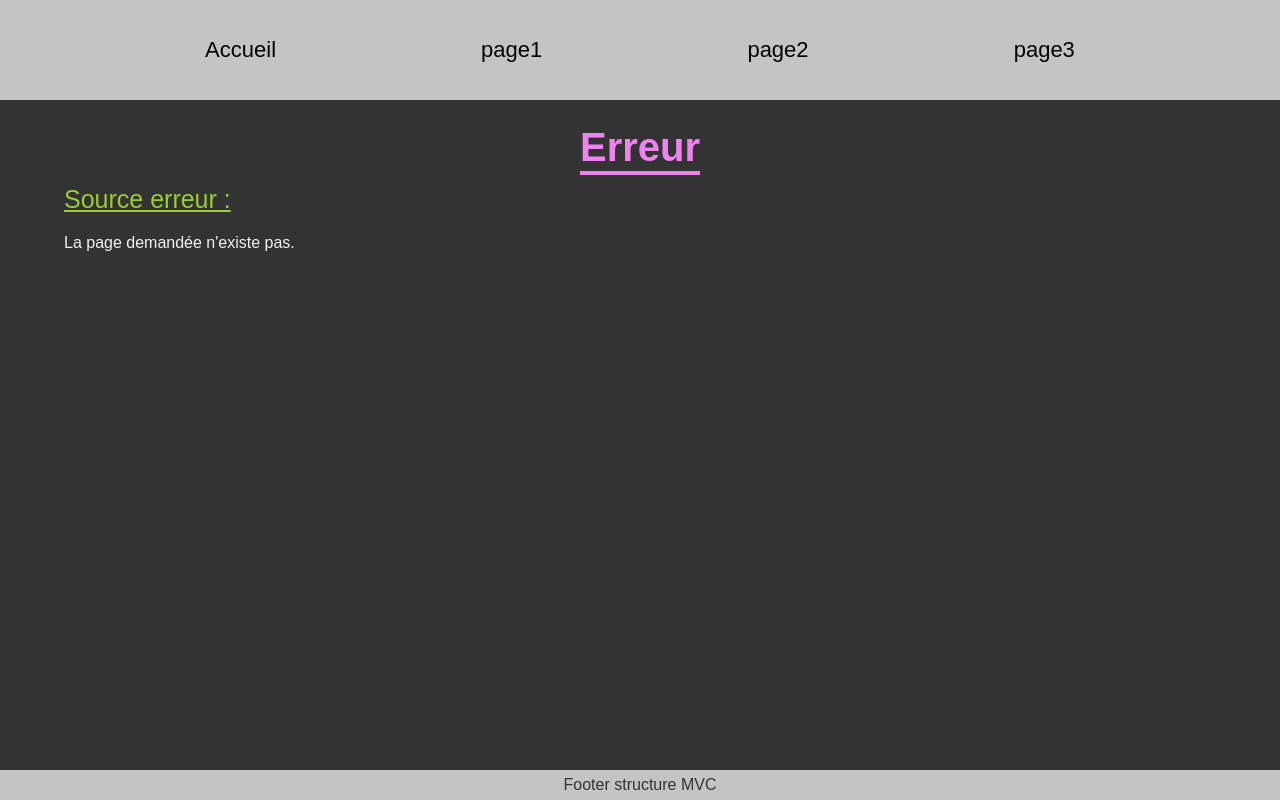
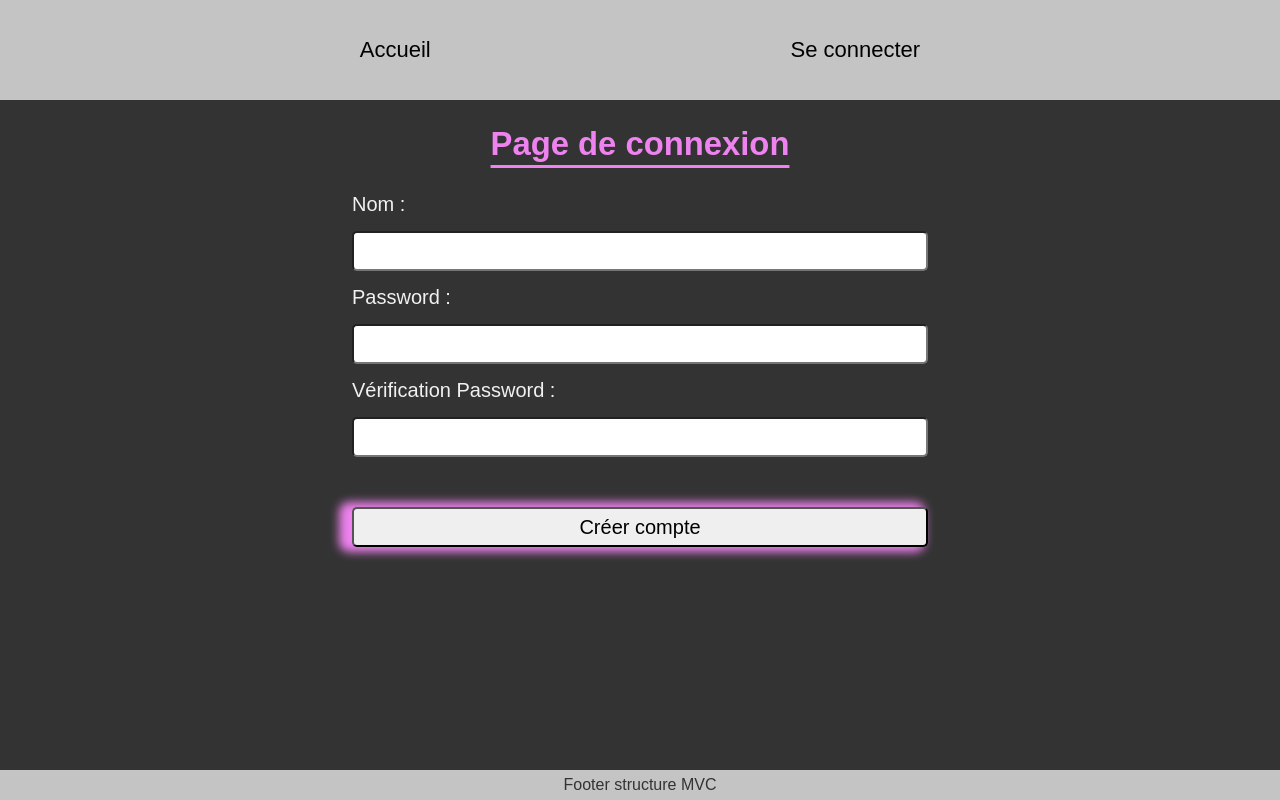
Before and after one commit to ChristopheC-83/velo_expresso_2, a PHP site: page /login in a window 1280 px wide. Run offline with PHP 8.4, Linux system fonts and the light colour scheme; data that the repository does not hold is empty; some libraries are stand-ins or nearby versions.

Commit message:
creation page de connexion

```diff
--- a/controllers/mainController.controller.php
+++ /dev/null
@@ -1,98 +0,0 @@
-<?php
-//mainController peut être fait en POO mais ce n'est pas une obligation
-// ici, nous sommes en procédural
-
-
-// mainController répertorie les pages avec leurs infos respectives
-
-
-
-require_once("./controllers/functionController.controller.php");
-require_once("./models/mainManager.model.php");
-
-
-function pageAccueil()
-{
-    // Exemple de message d'alerte
-    // ajouterMessageAlerte("message test", "rouge");
-    // ajouterMessageAlerte("message test2", "orange");
-
-    // avec extract de genererPage
-    //la variable $variable_de_demo aura la valeur "demo de variable"
-    // génial non !?!
-
-    $data_page = [
-        "page_description" => "Description accueil",
-        "page_title" => "titre accueil",
-        "view" => "views/pages/public/accueil.view.php",
-        // on met un template variable au cas où une page en necessiterait un différent
-        "template" => "views/commons/template.php",
-        "css"=>"accueilContainer",
-        "variable_de_demo" => "demo de variable",
-
-    ];
-    genererPage($data_page);
-}
-function pageErreur($msg)
-{
-
-    $data_page = [
-        "page_description" => "Erreur !",
-        "page_title" => "Erreur !",
-        "view" => "views/pages/public/erreur.view.php",
-        "template" => "views/commons/template.php",
-        "msg" => $msg,
-
-    ];
-    genererPage($data_page);
-}
-function page1()
-{
-    //exemple de message d'alerte
-    // $_SESSION['alert']=[
-    //     "message"=> "exemple de message d'alerte pour page1",
-    //     "type"=> "alerteVerte",
-    // ];
-
-    //on récupère les datas de mainManager, function getDataX()
-    $datas = getDataX();
-
-    $data_page = [
-        "page_description" => "Description Page 1",
-        "page_title" => "titre page 1",
-        "view" => "views/pages/public/page1.view.php",
-        "template" => "views/commons/template.php",
-        "datas" => $datas,
-
-    ];
-    genererPage($data_page);
-}
-function page2()
-{
-
-
-    //on récupère les datas de mainManager, function getDatas()
-    $datas = getDatas();
-
-    $data_page = [
-        "page_description" => "Description Page 2",
-        "page_title" => "titre page 2",
-        "view" => "views/pages/public/page2.view.php",
-        "template" => "views/commons/template.php",
-        "datas" => $datas,
-
-
-    ];
-    genererPage($data_page);
-}
-function page3()
-{
-    $data_page = [
-        "page_description" => "Description Page 3",
-        "page_title" => "titre page 3",
-        "view" => "views/pages/public/page3.view.php",
-        "template" => "views/commons/template.php"
-
-    ];
-    genererPage($data_page);
-}
--- /dev/null
+++ b/controllers/visiteur/visiteur.controller.php
@@ -0,0 +1,51 @@
+<?php
+
+// require_once ("./controllers/mainController.controller.php");
+require_once("./controllers/functionController.controller.php");
+require_once("./models/visiteur/visiteur.model.php");
+require_once("./controllers/functionController.controller.php");
+
+
+function pageAccueil()
+{
+    $utilisateurs = getUtilisateurs();
+
+    $data_page = [
+        "page_description" => "Description accueil",
+        "page_title" => "titre accueil",
+        "view" => "views/pages/visiteur/accueil.view.php",
+        "template" => "views/commons/template.php",
+        "css" => "accueilContainer",
+        "utilisateurs" => $utilisateurs,
+
+    ];
+    genererPage($data_page);
+}
+
+function pageErreur($msg)
+{
+
+    $data_page = [
+        "page_description" => "Erreur !",
+        "page_title" => "Erreur !",
+        "view" => "views/pages/visiteur/erreur.view.php",
+        "template" => "views/commons/template.php",
+        "msg" => $msg,
+
+    ];
+    genererPage($data_page);
+}
+
+function pageLogin()
+{
+
+    $data_page = [
+        "page_description" => "Page de connexion au site",
+        "page_title" => "Connexion",
+        "view" => "views/pages/visiteur/login.view.php",
+        "template" => "views/commons/template.php",
+        "css" => "loginContainer",
+
+    ];
+    genererPage($data_page);
+}
--- a/index.php
+++ b/index.php
@@ -1,21 +1,13 @@
 <?php
-//Dès la connexion à ce site, toujours par ce point "undex.php
-// on démarre une SESSION
+
 session_start();
 
-// pour toujours repartir de la base du site on ecrira au début de nos liens (image ou autre...) :
-// URL dans des balises php
 define("URL", str_replace("index.php", "", (isset($_SERVER['HTTPS']) ? "https"  : "http") . "://" . $_SERVER['HTTP_HOST'] .
     $_SERVER["PHP_SELF"]));
 
-
-require_once("./controllers/mainController.controller.php");
-
-// l'index est le point d'entrée du site
-// au lieu d'avoir, ex pour page d'accueil
-// site/index.php?page=accueil
-//  on utilise htaccess pour obtenir :
-//  site/accueil
+// require_once("./controllers/mainController.controller.php");
+require_once("./controllers/visiteur/visiteur.controller.php");
+require_once("./controllers/functionController.controller.php");
 
 try {
     if (empty($_GET['page'])) {
@@ -29,17 +21,13 @@ try {
         case "accueil":
             pageAccueil();
             break;
-        case "page1":
-            page1();
+        case "login":
+            pageLogin();
+            break;
+        case "validation_login":
+            afficherTableau($_POST);
+            break;
 
-            break;
-        case "page2":
-            page2();
-
-            break;
-        case "page3":
-            page3();
-            break;
         default:
             throw new Exception("La page demandée n'existe pas.");
     }
--- a/models/mainManager.model.php
+++ /dev/null
@@ -1,29 +0,0 @@
-<?php
-// les modelsManager permettent la récupéretion, le traitement des données
-// ils gèrent aussi la partie logique du site.
-
-require_once("./models/pdo.model.php");
-
-
-// fonction qui simule recup de datas.
-//A effacer, ne sert que d'exemple
-function getDataX(){
-    $data=[
-        "data1"=>"Données de la data1",
-        "data2"=>"Données de la data2",
-        "data3"=>"Données de la data3",
-    ];
-    return $data;
-
-}
-
-//Commande SQL à adapter au site en construction, au moins le nom de la table
-function getDatas(){
-    $req = getBDD()->prepare("SELECT * from bd_mvc");
-    $req -> execute();
-    $datas = $req ->fetchAll(PDO::FETCH_ASSOC);
-    $req -> closeCursor();
-    return $datas;
-
-
-}
--- /dev/null
+++ b/models/visiteur/visiteur.model.php
@@ -0,0 +1,14 @@
+<?php
+
+
+require_once("./models/pdo.model.php");
+
+function getUtilisateurs(){
+    $req = getBDD()->prepare("SELECT * from user_management");
+    $req -> execute();
+    $datas = $req ->fetchAll(PDO::FETCH_ASSOC);
+    $req -> closeCursor();
+    return $datas;
+
+
+}
--- a/public/style/communs/_titres.scss
+++ b/public/style/communs/_titres.scss
@@ -4,7 +4,7 @@
     margin: 25px auto;
 
     h1{
-        font-size: 40px;
+        font-size: clamp(20px,calc(20px + 1vw) ,40px);
         text-align: center;
         text-decoration: underline;
         text-underline-offset: 10px;
--- a/public/style/libs/_mixins.scss
+++ b/public/style/libs/_mixins.scss
@@ -39,3 +39,28 @@
     left : 50%;
     transform: translate(-50%, -50%);
 }
+
+@mixin entryForm{
+    display: flex;
+    flex-direction: column;
+    font-size: 20px;
+    width: 50%;
+    margin: 0 auto;
+    label{
+        margin: 15px 0;
+    }
+    input{
+        width: 100%;
+        height: 40px;
+        border-radius: 5px;
+        font-size: 18px;
+        outline-color: violet;
+
+        &:focus{
+            box-shadow: 3px 3px 6px violet;
+        }
+    }
+    button{
+        color : red
+    }
+}
--- a/public/style/libs/_variables.scss
+++ b/public/style/libs/_variables.scss
@@ -1,2 +1,55 @@
 $backgroungColor: rgb(40, 40, 40);
-$backgroundSection: rgb(231, 82, 231)
+$backgroundSection: rgb(231, 82, 231);
+
+.entryForm{
+    display: flex;
+    flex-direction: column;
+    font-size: 20px;
+    width: 50%;
+    margin: 0 auto;
+    label{
+        margin: 15px 0;
+    }
+    input{
+        width: 100%;
+        height: 40px;
+        border-radius: 5px;
+        font-size: 18px;
+        outline-color: violet;
+
+        &:focus{
+            box-shadow: 3px 3px 6px violet;
+        }
+    }
+    button{
+        height: 40px;
+        border-radius: 5px;
+        margin: 50px 0;
+        font-size: 20px;
+        box-shadow: -8px 0px 10px 5px violet;
+        transition: all 1.5s;
+        position: relative;
+        cursor: pointer;
+        &:before{
+            content:"";
+            position: absolute;
+            display: inline-block;
+            height: 100%;
+            width: 0px;
+            background-color:rgb(116, 4, 116);
+            z-index: -1;
+            top: 0;
+            left: 0;
+            transition: all 1.5s;
+        }
+        &:hover{
+            box-shadow: 8px 0px 10px 5px violet;
+            color : #f1f1f1;
+            z-index: 2;
+
+            &:before{
+                width: 100%;
+            }
+        }
+    }
+}
--- /dev/null
+++ b/public/style/pages/_login.scss
@@ -0,0 +1,3 @@
+.form_entry_form{
+    width: 100%;
+}
--- a/public/style/style.css
+++ b/public/style/style.css
@@ -1,3 +1,54 @@
+.entryForm {
+  display: flex;
+  flex-direction: column;
+  font-size: 20px;
+  width: 50%;
+  margin: 0 auto;
+}
+.entryForm label {
+  margin: 15px 0;
+}
+.entryForm input {
+  width: 100%;
+  height: 40px;
+  border-radius: 5px;
+  font-size: 18px;
+  outline-color: violet;
+}
+.entryForm input:focus {
+  box-shadow: 3px 3px 6px violet;
+}
+.entryForm button {
+  height: 40px;
+  border-radius: 5px;
+  margin: 50px 0;
+  font-size: 20px;
+  box-shadow: -8px 0px 10px 5px violet;
+  transition: all 1.5s;
+  position: relative;
+  cursor: pointer;
+}
+.entryForm button:before {
+  content: "";
+  position: absolute;
+  display: inline-block;
+  height: 100%;
+  width: 0px;
+  background-color: rgb(116, 4, 116);
+  z-index: -1;
+  top: 0;
+  left: 0;
+  transition: all 1.5s;
+}
+.entryForm button:hover {
+  box-shadow: 8px 0px 10px 5px violet;
+  color: #f1f1f1;
+  z-index: 2;
+}
+.entryForm button:hover:before {
+  width: 100%;
+}
+
 /*! minireset.css v0.0.6 | MIT License | github.com/jgthms/minireset.css */
 html, body, p, ol, ul, li, dl, dt, dd, blockquote, figure, fieldset, legend, textarea, pre, iframe, hr, h1, h2, h3, h4, h5, h6 {
   margin: 0;
@@ -89,7 +140,7 @@ footer {
   margin: 25px auto;
 }
 .animTitres h1 {
-  font-size: 40px;
+  font-size: clamp(20px, 20px + 1vw, 40px);
   text-align: center;
   text-decoration: underline;
   text-underline-offset: 10px;
@@ -131,6 +182,10 @@ footer {
   background-color: greenyellow;
 }
 
+.form_entry_form {
+  width: 100%;
+}
+
 body {
   background-color: #333;
   color: #f1f1f1;
--- a/public/style/style.scss
+++ b/public/style/style.scss
@@ -5,6 +5,7 @@
 @import "communs/footer";
 @import "communs/titres";
 @import "communs/alertes";
+@import "pages/login";
 
 body {
   background-color: #333;
--- a/views/commons/menu.php
+++ b/views/commons/menu.php
@@ -1,9 +1,7 @@
 <nav class="navigation">
     <ul>
         <a href="<?= URL ?>accueil"><li>Accueil</li></a>
-        <a href="<?= URL ?>page1"><li>page1</li></a>
-        <a href="<?= URL ?>page2"><li>page2</li></a>
-        <a href="<?= URL ?>page3"><li>page3</li></a>
+        <a href="<?= URL ?>login"><li>Se connecter</li></a>
     </ul>
 
 
--- a/views/pages/public/accueil.view.php
+++ b/views/pages/visiteur/accueil.view.php
@@ -5,6 +5,7 @@
 
     <p>Contenu Accueil</p>
 
-    <p><?=$variable_de_demo?></p>
+    <p><?=afficherTableau($utilisateurs)?></p>
+
 
 </div>
--- /dev/null
+++ b/views/pages/visiteur/login.view.php
@@ -0,0 +1,31 @@
+<div class="animTitres <?= $css ?>">
+
+    <h1>Page de connexion</h1>
+
+    <form action="validation_login" method="post" class="form_entry_form">
+
+        <div class="entryForm">
+            <label for="login">Nom : </label>
+            <input type="text" id="login" name="login">
+        </div>
+        <div class="entryForm">
+            <label for="password">Password : </label>
+            <input type="password" id="password" name="password">
+        </div>
+        <div class="entryForm">
+            <label for="verif_password">Vérification Password : </label>
+            <input type="password" id="verif_password" name="verif_password">
+        </div>
+        <div class="entryForm">
+            <button>Créer compte</button>
+        </div>
+
+
+
+
+
+    </form>
+
+
+
+</div>
```
Also changed, not shown: models/pdo.model.php (+7 -5 lines), views/pages/public/page1.view.php (deleted, +0 -17 lines), views/pages/public/page2.view.php (deleted, +0 -22 lines), views/pages/public/page3.view.php (deleted, +0 -21 lines), views/pages/visiteur/erreur.view.php (renamed from views/pages/public/erreur.view.php), 1 other file.
